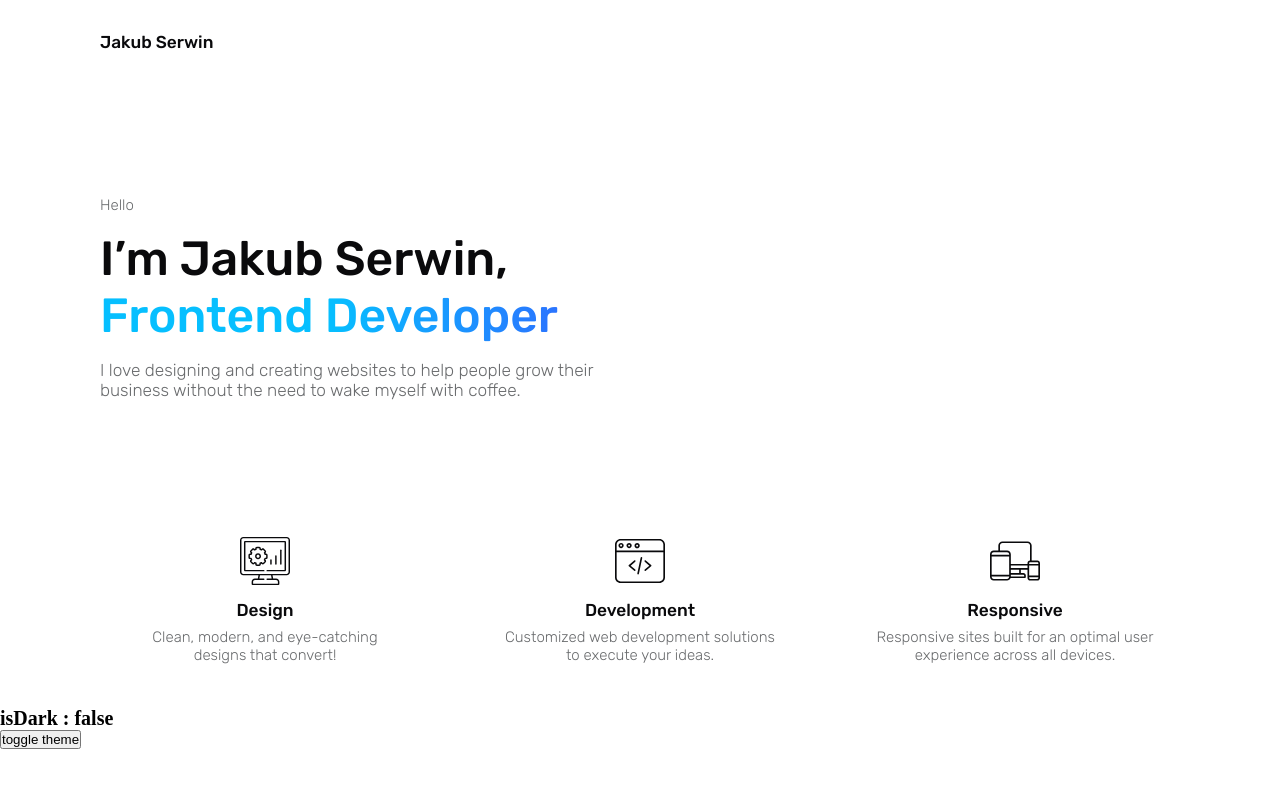
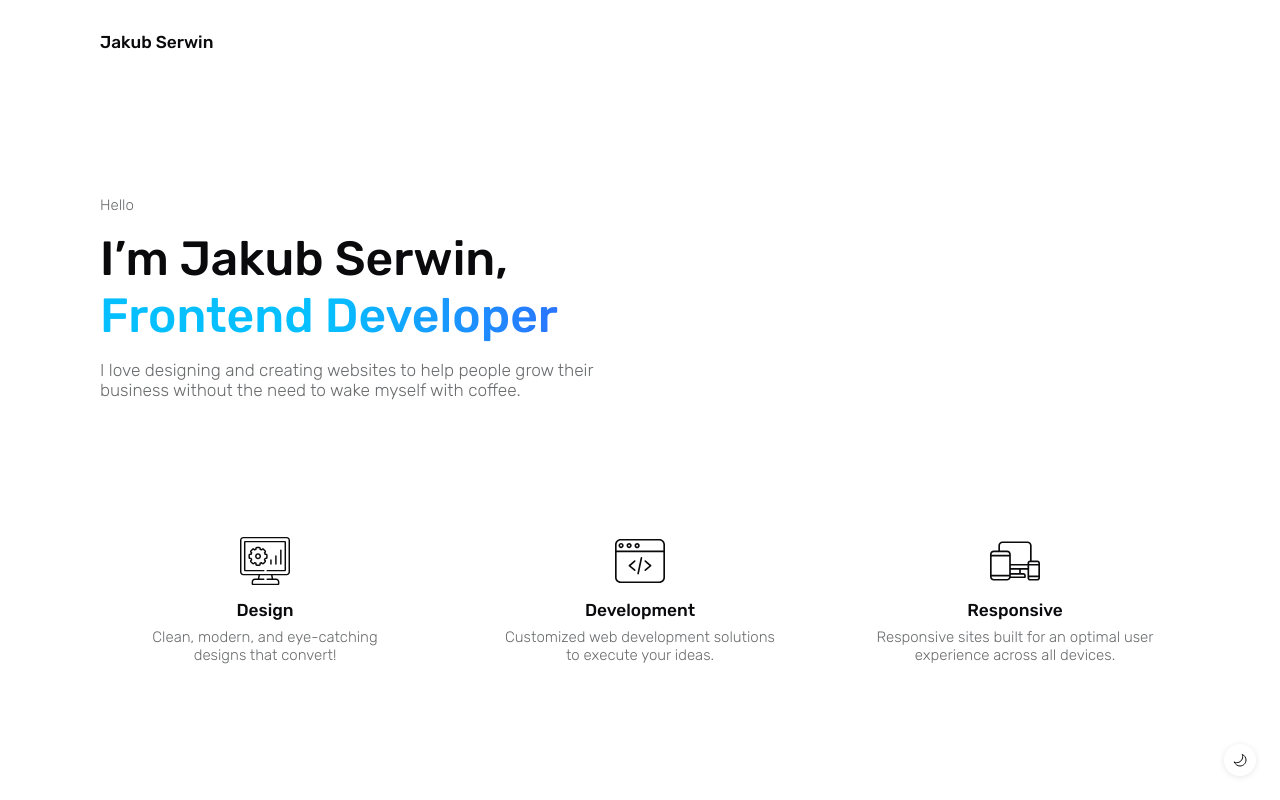
Before and after one commit to jakubserwin/portfolio, a Vue app: page / in a window 1280 px wide. Built offline with nearby package versions, Linux system fonts and the light colour scheme.

Commit message:
theme switch component

```diff
--- a/src/App.vue
+++ b/src/App.vue
@@ -1,5 +1,10 @@
+<script setup lang="ts">
+import ThemeSwitch from "@/components/UI/ThemeSwitch/ThemeSwitch.vue";
+</script>
+
 <template>
   <router-view />
+  <theme-switch />
 </template>
 
 <style lang="scss" src="./styles/main.scss" />
--- a/src/components/HelloWorld.vue
+++ /dev/null
@@ -1,13 +0,0 @@
-<script setup lang="ts">
-import { useDark, useToggle } from '@vueuse/core'
-
-const isDark = useDark()
-const toggleDark = useToggle(isDark)
-</script>
-
-<template>
-  <h1>isDark : {{ isDark }}</h1>
-  <button @click="toggleDark()">
-    toggle theme
-  </button>
-</template>
--- /dev/null
+++ b/src/components/UI/ThemeSwitch/ThemeSwitch.scss
@@ -0,0 +1,15 @@
+@use './src/styles' as *;
+
+.theme-switch {
+  position: fixed;
+  bottom: $base-gap-size * 3;
+  right: $base-gap-size * 3;
+  width: 32px;
+  height: 32px;
+  background: $white;
+  border-radius: 50%;
+  box-shadow: 0 1px 6px rgba(0, 0, 0, 0.1);
+  display: grid;
+  place-content: center;
+  cursor: pointer;
+}
--- /dev/null
+++ b/src/components/UI/ThemeSwitch/ThemeSwitch.vue
@@ -0,0 +1,17 @@
+<script setup lang="ts">
+import { useDark, useToggle } from '@vueuse/core'
+import Moon from '@/assets/images/theme/moon.svg'
+import Sun from '@/assets/images/theme/sun.svg'
+
+const isDark = useDark()
+const toggleDark = useToggle(isDark)
+</script>
+
+<template>
+  <div class="theme-switch" @click="toggleDark()">
+    <Moon v-if="!isDark" />
+    <Sun v-else />
+  </div>
+</template>
+
+<style lang="scss" scoped src="./ThemeSwitch.scss" />
--- a/src/views/MainView.vue
+++ b/src/views/MainView.vue
@@ -1,9 +1,7 @@
 <script setup lang="ts">
 import TheLandingPage from "@/components/layouts/TheLandingPage/TheLandingPage.vue";
-import HelloWorld from '@/components/HelloWorld.vue'
 </script>
 
 <template>
   <the-landing-page />
-  <hello-world />
 </template>
```
Also changed, not shown: src/assets/images/theme/moon.svg (added), src/assets/images/theme/sun.svg (added).
